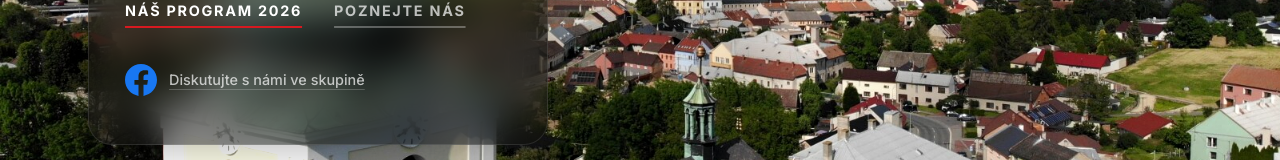
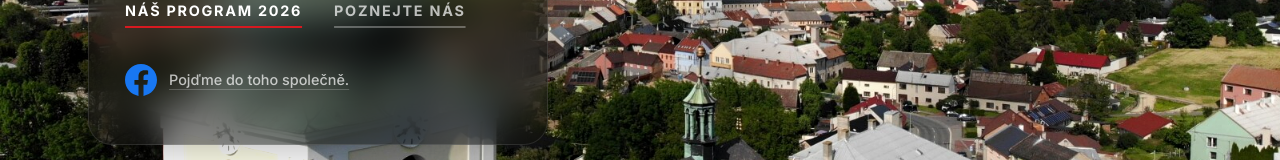
Before and after one commit to matouspetrzela-pixel/tynec-web, a Next.js app: page / in a window 1280 px wide. Shown: the part 518-678 px from the top of the page. Built offline with nearby package versions, Linux system fonts and the light colour scheme; no server answers.

Commit message:
fix: zmena textu Facebook odkazu v Hero — Pojdme do toho spolecne
Made-with: Cursor

```diff
--- a/components/Hero.tsx
+++ b/components/Hero.tsx
@@ -78,7 +78,7 @@ export const Hero: React.FC = () => {
           >
             <FacebookBrandIcon className="h-8 w-8 shrink-0" />
             <span className="min-w-0 underline decoration-white/20 underline-offset-4">
-              Diskutujte s námi ve skupině
+              Pojďme do toho společně.
             </span>
           </a>
         </div>
```
